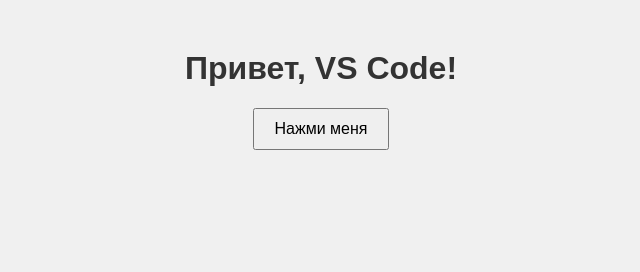
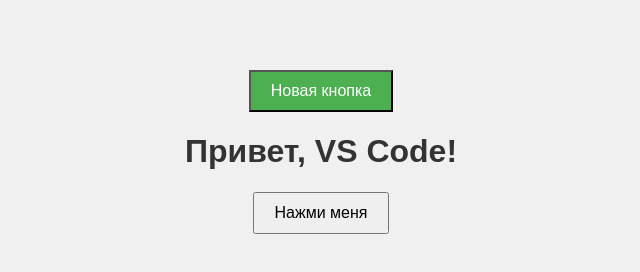
Before and after one commit to UJUF2011/first-project, a plain HTML site: page index.html in a window 1280 px wide. Shown: the whole page, without its empty margins (319-959 px from the left). Drawn offline with Linux system fonts and the light colour scheme.

Commit message:
Добавлена новая кнопка

```diff
--- a/index.html
+++ b/index.html
@@ -7,6 +7,7 @@
     <!-- Подключение стилей -->
     <link rel="stylesheet" href="style.css" />
   </head>
+  <button id="newButton">Новая кнопка</button>
   <body>
     <h1>Привет, VS Code!</h1>
     <button id="clickButton">Нажми меня</button>
--- a/style.css
+++ b/style.css
@@ -12,3 +12,11 @@
   font-size: 16px;
   cursor: pointer;
 }
+#newButton {
+  background-color: #4caf50;
+  color: white;
+  padding: 10px 20px;
+  font-size: 16px;
+  cursor: pointer;
+  margin-top: 20px;
+}
```
